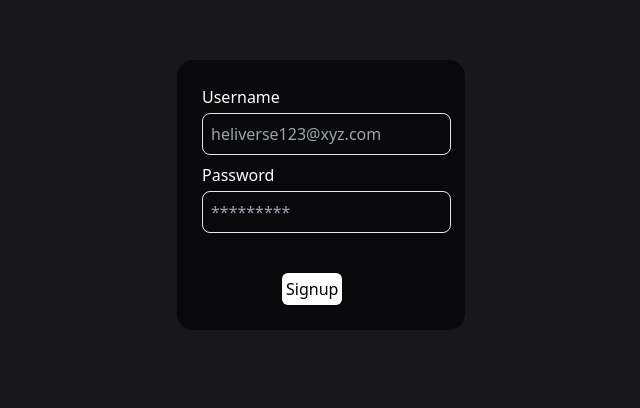
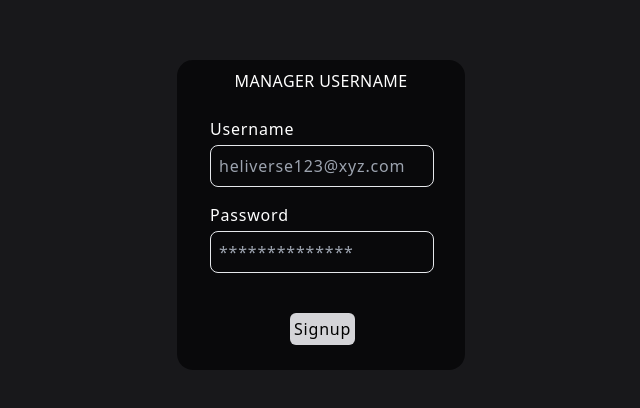
Before and after one commit to JatinMehta007/DocPlatter, a React (Vite) app in the folder frontend/: page /signup in a window 1280 px wide. Shown: the part 148-556 px from the top of the page, without its empty margins (319-959 px from the left). Built offline with nearby package versions, Linux system fonts and the light colour scheme.

Commit message:
update UI

```diff
--- a/frontend/src/components/signup.jsx
+++ b/frontend/src/components/signup.jsx
@@ -19,19 +19,20 @@ export const Signup=()=>{
     return(
 
 
-        <div className="bg-zinc-900  w-full h-screen flex justify-center">
+        <div className="bg-zinc-900  w-full h-screen flex justify-center ">
             <div className= "w-72 bg-zinc-950 border absolute mt-52 rounded-2xl  border-transparent ">
-                <div className="p-6">
+            <p className="text-white uppercase text-center font-medium tracking-wide mt-2">Manager Username</p>
+                <div className="p-6 ml-2 tracking-wider">
                 <p className="text-white font-medium ">
                 Username
-                <input type="text" placeholder="heliverse123@xyz.com" className="mt-1 font-normal rounded-lg bg-zinc-950 border p-2 " value={username} onChange={(e)=>setUsername(e.target.value)}/>
+                <input type="text" placeholder="heliverse123@xyz.com" className="mt-1 font-normal rounded-lg bg-zinc-950 border p-2 w-56 " value={username} onChange={(e)=>setUsername(e.target.value)}/>
                 </p>
-                <p className="text-white mt-2 font-medium">
+                <p className="text-white mt-4 font-medium">
                 Password
-                <input type="password"  placeholder="*********" className="mt-1 font-normal rounded-lg bg-zinc-950 border p-2 "  value={password} onChange={(e)=>setPassword(e.target.value)}/>
+                <input type="password"  placeholder="**************" className="mt-1 font-normal rounded-lg bg-zinc-950 border p-2 w-56 "  value={password} onChange={(e)=>setPassword(e.target.value)}/>
                 </p>
                 {error && <p className="text-red-500 mt-2 text-sm">{error}</p>}
-                <button className="text-black ml-20 mt-10 bg-white p-1 rounded-md font-medium" onClick={Signup} >
+                <button className="text-black ml-20 mt-10 bg-zinc-300 hover:bg-white p-1 rounded-md font-medium" onClick={Signup} >
                     Signup
                 </button>
                 </div>
```
